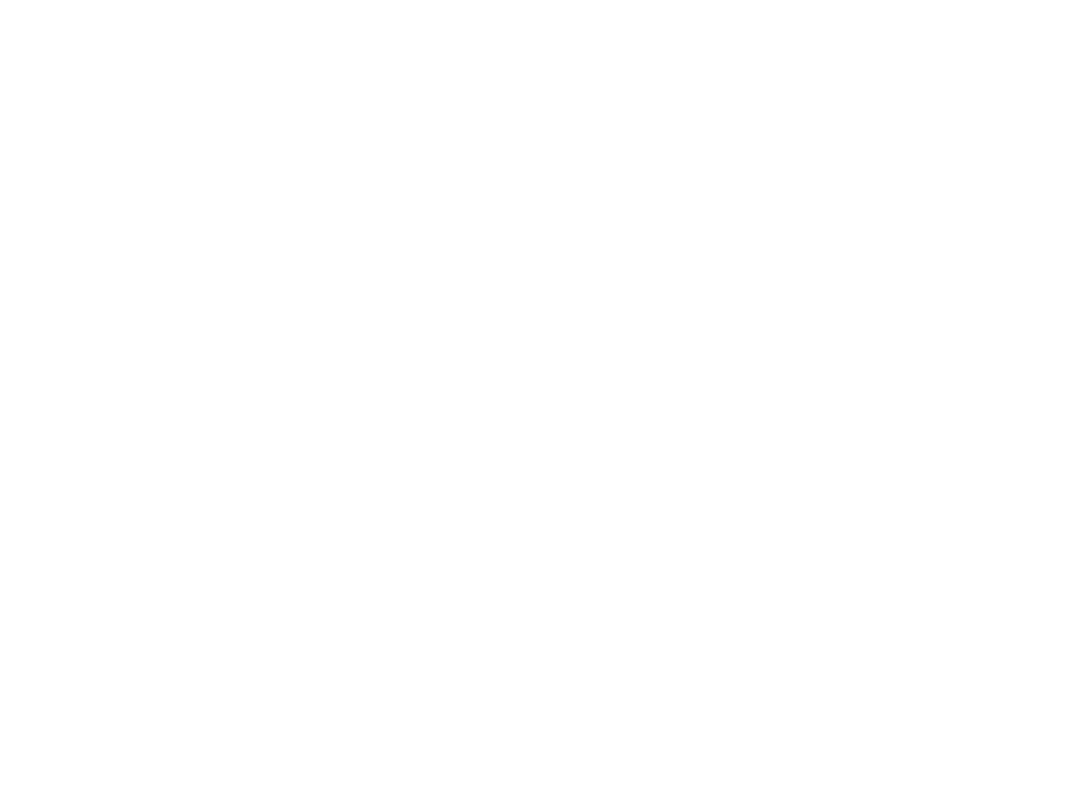
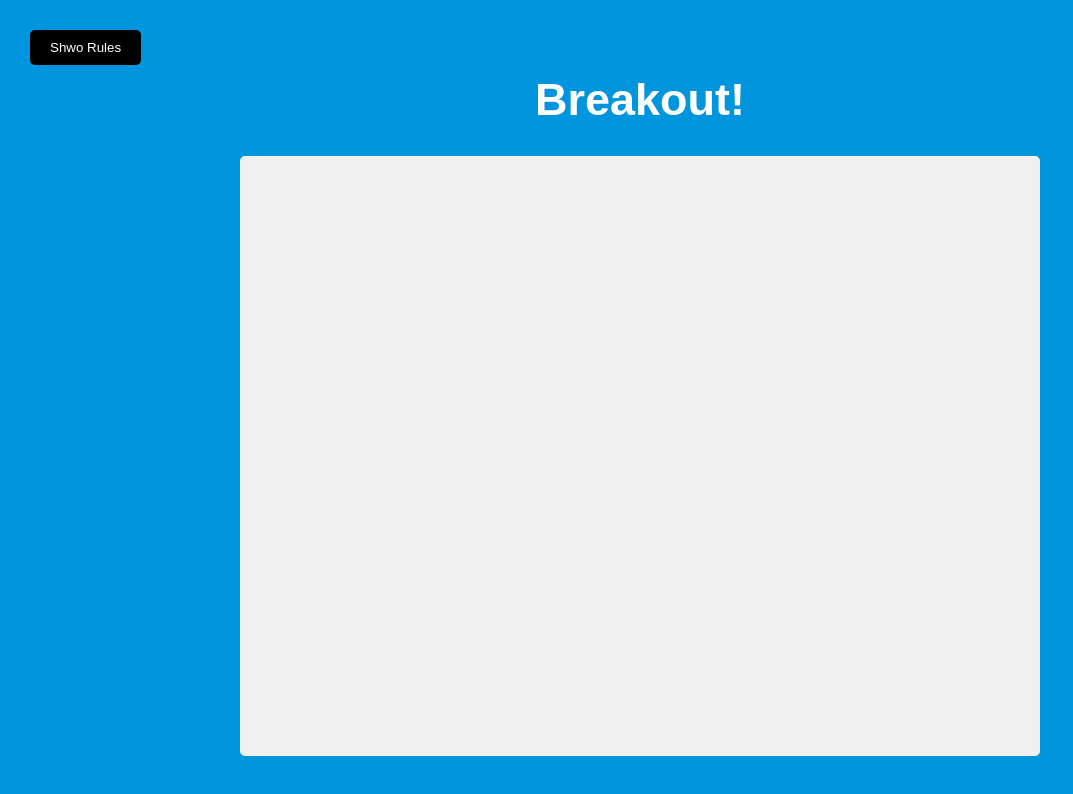
Before and after one commit to Milad64sh/breakout-game, a plain HTML site: page index.html in a window 1280 px wide. Shown: the whole page, without its empty margins (0-1073 px from the left). Drawn offline with Linux system fonts and the light colour scheme.

Commit message:
general styling

```diff
--- a/index.html
+++ b/index.html
@@ -5,9 +5,24 @@
     <meta http-equiv="X-UA-Compatible" content="IE=edge" />
     <meta name="viewport" content="width=device-width, initial-scale=1.0" />
     <link rel="stylesheet" href="style.css" />
-    <title>Document</title>
+    <title>Breakout</title>
   </head>
   <body>
+    <h1>Breakout!</h1>
+    <button id="rules-btn" class="btn rules-btn">Shwo Rules</button>
+    <div id="rules" class="rules">
+      <h2>How to play:</h2>
+      <p>
+        Lorem ipsum dolor, sit amet consectetur adipisicing elit. Obcaecati ex,
+        aperiam ab quibusdam saepe quia?
+      </p>
+      <p>
+        Lorem ipsum dolor sit amet consectetur adipisicing elit. Commodi, ipsa.
+      </p>
+      <button id="close-btn" class="btn">Close</button>
+    </div>
+    <canvas id="canvas" width="800" height="600"></canvas>
+
     <script src="script.js"></script>
   </body>
 </html>
--- a/script.js
+++ b/script.js
@@ -0,0 +1,7 @@
+const rulesBtn = document.getElementById('rules-btn');
+const closeBtn = document.getElementById('close-btn');
+const rules = document.getElementById('rules');
+
+// Rules and close event handlers
+rulesBtn.addEventListener('click', () => rules.classList.add('show'));
+closeBtn.addEventListener('click', () => rules.classList.remove('show'));
--- a/style.css
+++ b/style.css
@@ -0,0 +1,62 @@
+* {
+  box-sizing: border-box;
+}
+
+body {
+  background-color: #0095dd;
+  display: flex;
+  flex-direction: column;
+  align-items: center;
+  justify-content: center;
+  font-family: Arial, Helvetica, sans-serif;
+  min-height: 100vh;
+  margin: 0;
+}
+h1 {
+  font-size: 45px;
+  color: #fff;
+}
+canvas {
+  background-color: #f0f0f0;
+  display: block;
+  border-radius: 5px;
+}
+.btn {
+  cursor: pointer;
+  border: 0;
+  padding: 10px 20px;
+  background: #000;
+  color: #fff;
+  border-radius: 5px;
+}
+.btn:focus {
+  outline: 0;
+}
+.btn:hover {
+  background: #222;
+}
+.btn:active {
+  transform: scale(0.96);
+}
+.rules-btn {
+  position: absolute;
+  top: 30px;
+  left: 30px;
+}
+.rules {
+  position: absolute;
+  top: 0;
+  left: 0;
+  background: #333;
+  color: #fff;
+  min-height: 100vh;
+  width: 400px;
+  padding: 20px;
+  line-height: 1.5;
+  transform: translateX(-400px);
+  transition: transform 1s ease-in-out;
+}
+
+.rules.show {
+  transform: translateX(0);
+}
```
